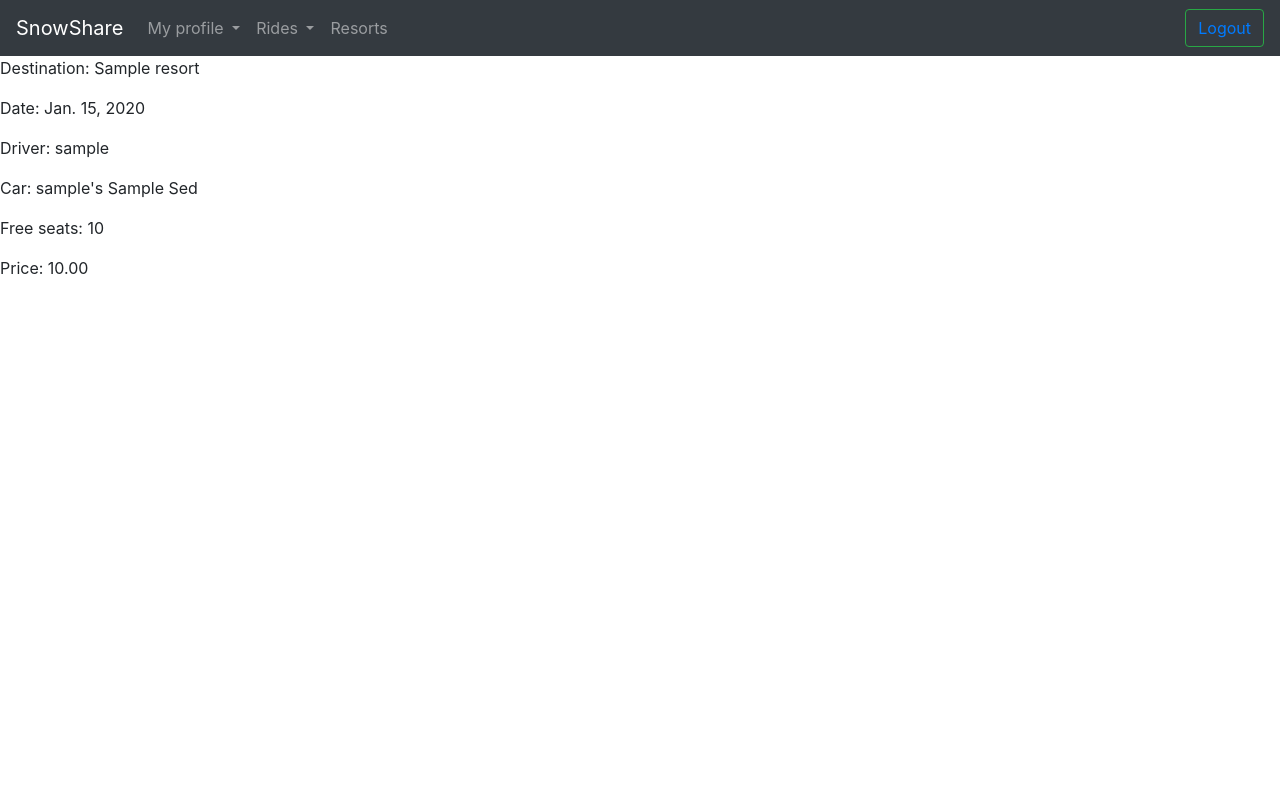
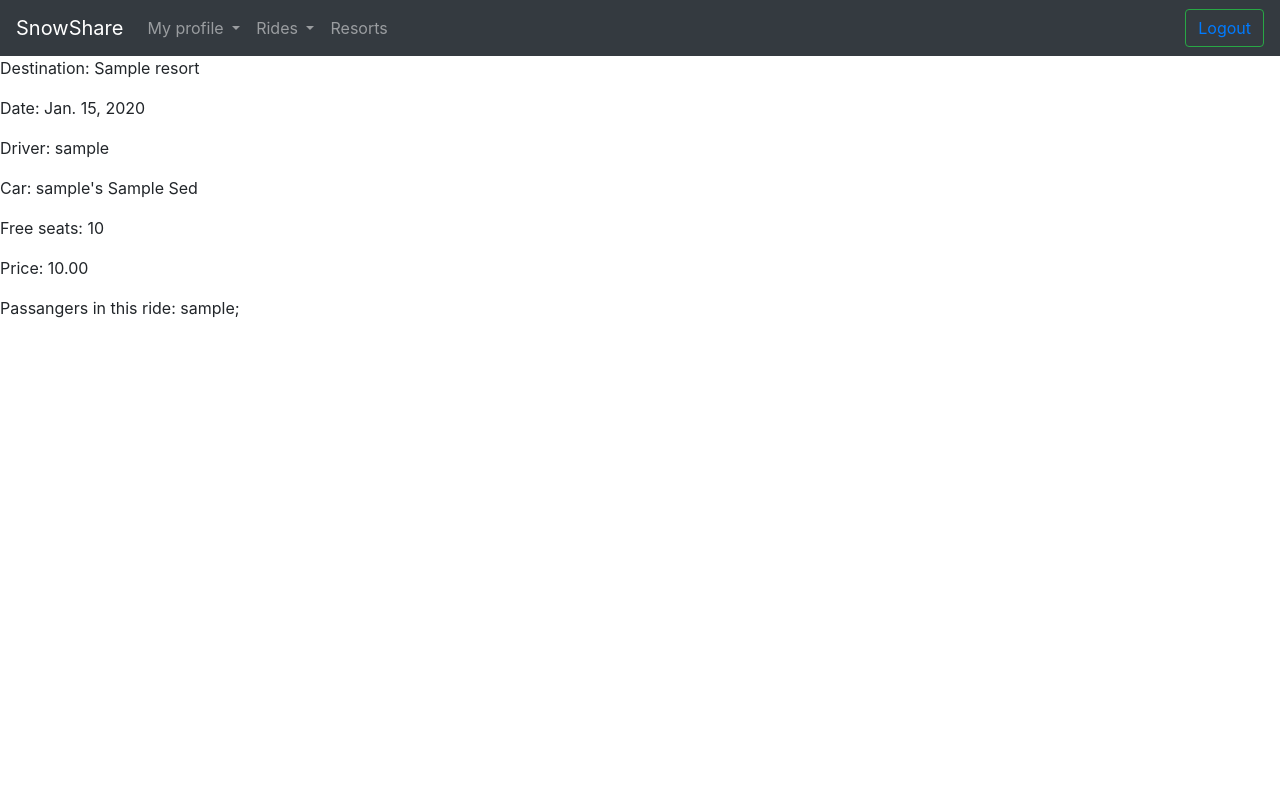
Before and after one commit to gyogy/SnowShare, a Django app: page /rides/view/1 in a window 1280 px wide. Run offline with Django 3.2, Linux system fonts and the light colour scheme; a user stored in the database is signed in; tables that the repository leaves empty hold one stand-in row (values such as "Sample post"); some libraries are stand-ins or nearby versions.

Commit message:
Show passangers in ride details

```diff
--- a/SnowShare/rides/templates/rides/detail.html
+++ b/SnowShare/rides/templates/rides/detail.html
@@ -7,4 +7,9 @@
 <p>Free seats: {{ride.free_seats}}</p>
 <p>Price: {{ride.price}}</p>
 
+Passangers in this ride:
+{% for passanger in psg%}
+{{passanger.username}};
+{% endfor%}
+
 {% endblock %}
--- a/SnowShare/rides/views.py
+++ b/SnowShare/rides/views.py
@@ -4,7 +4,7 @@ from .forms import CreateUserForm, CreateCar, CreateRide, TakeRide
 from django.contrib import messages
 from django.contrib.auth import authenticate, login, logout
 from django.contrib.auth.decorators import login_required
-from .models import Car, Ride, Resort
+from .models import Car, Ride, Resort, User
 
 
 @login_required(login_url='login')
@@ -107,7 +107,8 @@ def listRides(request):
 @login_required(login_url='login')
 def view(request, ride_id):
     ride = get_object_or_404(Ride, id=ride_id)
-    return render(request, 'rides/detail.html', {'ride': ride})
+    passangers = User.objects.filter(passengerride__ride_id=ride_id)
+    return render(request, 'rides/detail.html', {'ride': ride, 'psg': passangers})
 
 
 @login_required(login_url='login')
```
